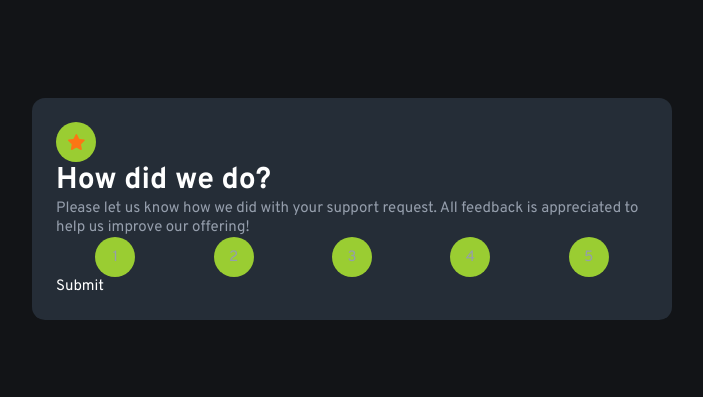
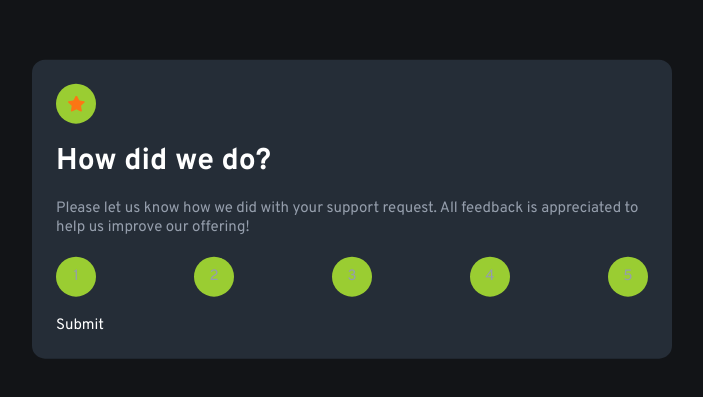
Before and after one commit to Lukasz-Milde/INTERACTIVE-RATING-COMPONENT, a plain HTML site: page index.html in a window 1280 px wide. Shown: the part 191-588 px from the top of the page, without its empty margins (288-991 px from the left). Drawn offline with Linux system fonts and the light colour scheme.

Commit message:
first css styles

```diff
--- a/main.css
+++ b/main.css
@@ -57,17 +57,21 @@ $$$$$$$$$$$$$$$$$$$$$$$$$$$$$$$$$$$$$$ */
 
 .star {
 }
+
 .card__title {
 	color: hsl(0, 0%, 100%);
+	margin-top: 1.2rem;
 }
 
 .card__p {
 	color: hsl(217, 12%, 63%);
+	margin-top: 1.2rem;
 }
 
 .rating {
 	display: flex;
-	justify-content: space-around;
+	justify-content: space-between;
+	margin-top: 1.2rem;
 }
 
 .btn-rating {
@@ -76,4 +80,5 @@ $$$$$$$$$$$$$$$$$$$$$$$$$$$$$$$$$$$$$$ */
 
 .btn-submit {
 	color: hsl(0, 0%, 100%);
+	margin-top: 1.2rem;
 }
```
